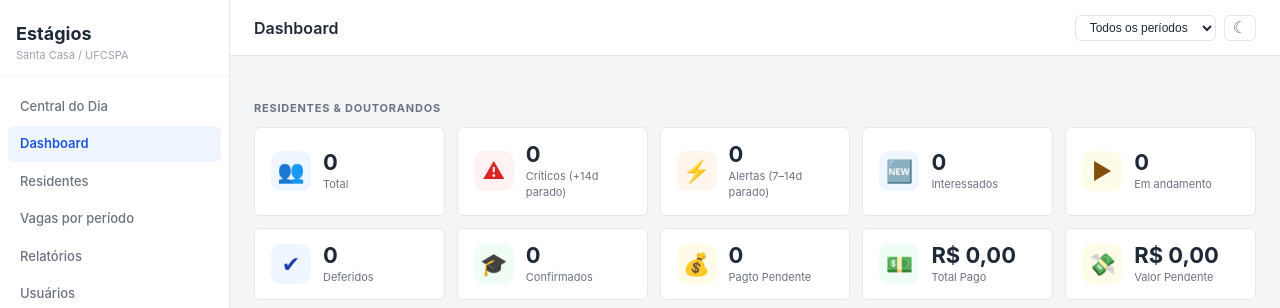
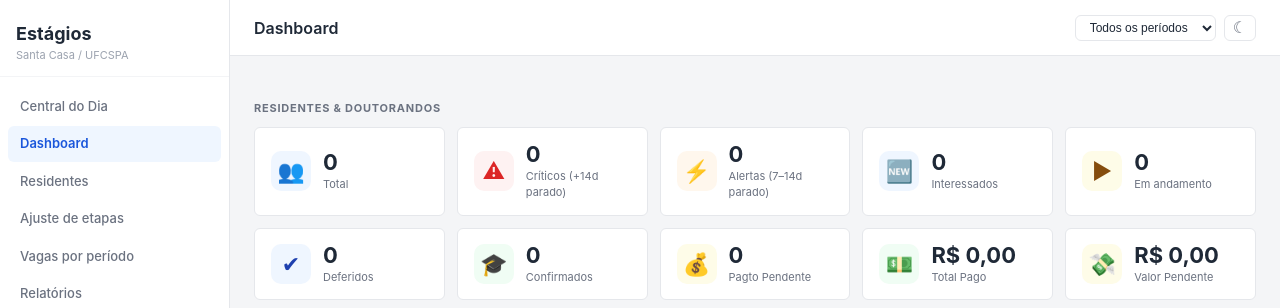
Before and after one commit to lloupp/erp-todo, a Flask app: page /dashboard in a window 1280 px wide. Shown: the top 308 px of the page. Run offline with Flask 3, Linux system fonts and the light colour scheme; a user stored in the database is signed in; data that the repository does not hold is empty.

Commit message:
feat: add bulk stage tab to navigation

```diff
--- a/templates/_sidebar.html
+++ b/templates/_sidebar.html
@@ -8,6 +8,7 @@
             <a href="/sge/hoje" class="nav-link">Central do Dia</a>
             <a href="/dashboard" class="nav-link{{ ' active' if active_page == 'dashboard' else '' }}">Dashboard</a>
             <a href="/residentes" class="nav-link{{ ' active' if active_page == 'residentes' else '' }}">Residentes</a>
+            <a href="/sge/ajuste-etapas" class="nav-link{{ ' active' if active_page == 'ajuste-etapas' else '' }}">Ajuste de etapas</a>
             <a href="/sge/vagas" class="nav-link">Vagas por período</a>
             <a href="/relatorios" class="nav-link{{ ' active' if active_page == 'relatorios' else '' }}">Relatórios</a>
             <a href="/usuarios" class="nav-link{{ ' active' if active_page == 'usuarios' else '' }}" id="nav-usuarios" style="display:none;">Usuários</a>
```
